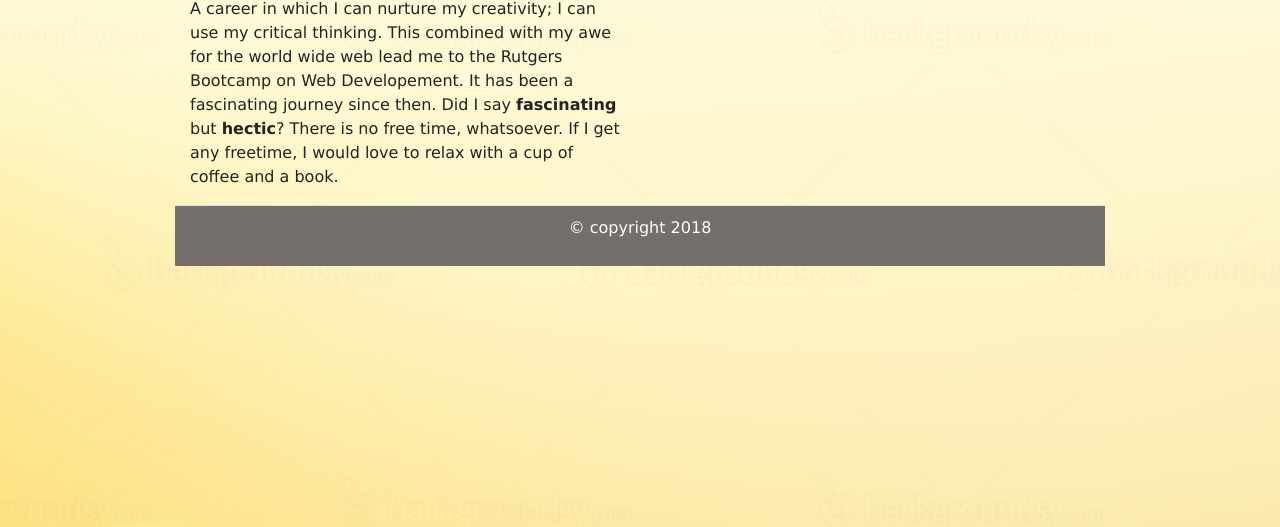
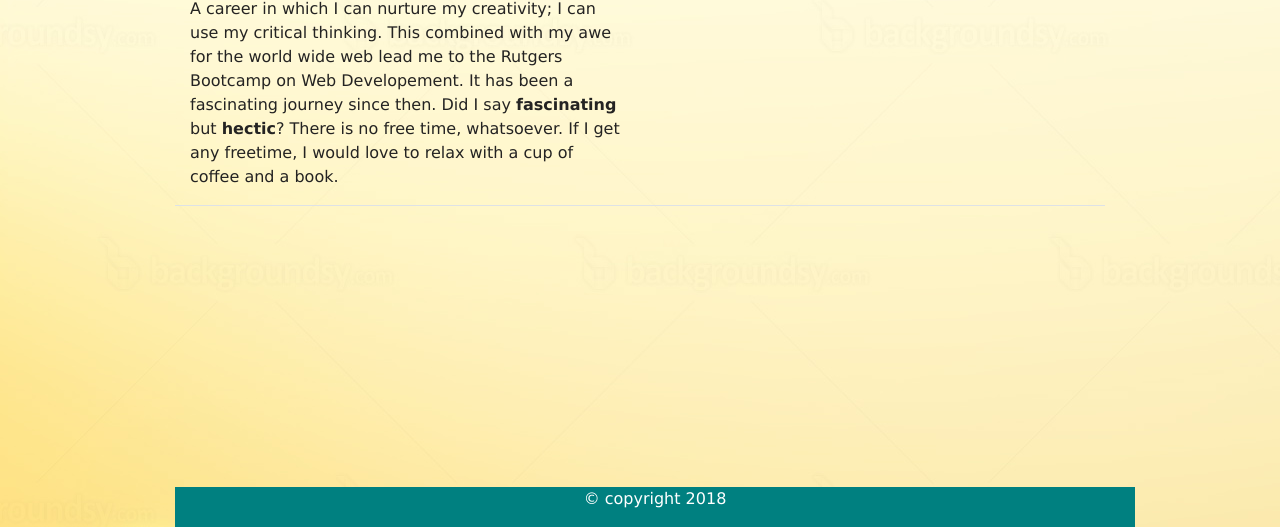
Before and after one commit to chitramaddy/Bootstrap-Portfolio, a plain HTML site: page index.html in a window 1280 px wide. Shown: the part 273-800 px from the top of the page. Drawn offline with nearby package versions, Linux system fonts and the light colour scheme.

Commit message:
changed footer to fixed position

```diff
--- a/assets/CSS/style.css
+++ b/assets/CSS/style.css
@@ -25,14 +25,19 @@ h2 {
 }
 
 .footer {
-    background-color: rgb(116, 111, 106);
-    height: 15%;
-    padding: 10px;
+    position: fixed;
+    /* left: 0;*/
+    bottom: 0;
+    width: 960px;
+    margin: 0 auto;
+    background-color: teal;
+    color: white;
+    text-align: center;
 }
 
-.footer-text {
+/* .footer-text {
     color: #fff;
-}
+} */
 
 .card {
     background: rgba(206, 197, 224, 0.781)
--- a/index.html
+++ b/index.html
@@ -60,7 +60,7 @@
                         <a href="https://github.com/chitramaddy/chitramaddy.github.io">
                             <img src="assets/Images/Git hub.png" class="social" alt="GitHub" />
                         </a>
-                        <a href="https://www.linkedin.com/messaging/thread/6366760371948261376/">
+                        <a href="https://www.linkedin.com/in/chitramadhan/">
                             <img src="assets/Images/Linked in .png" class="social" alt="LinkedIn" />
                         </a>
                         <a href="https://stackoverflow.com/users/9217057/chitra">
```
Also changed, not shown: Contact.html (+1 -1 lines), Portfolio.html (+1 -1 lines).
